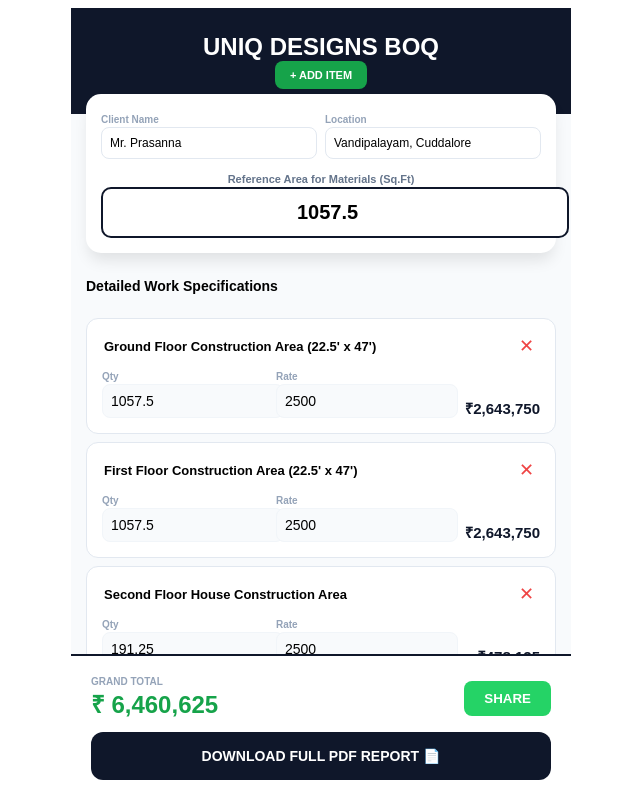
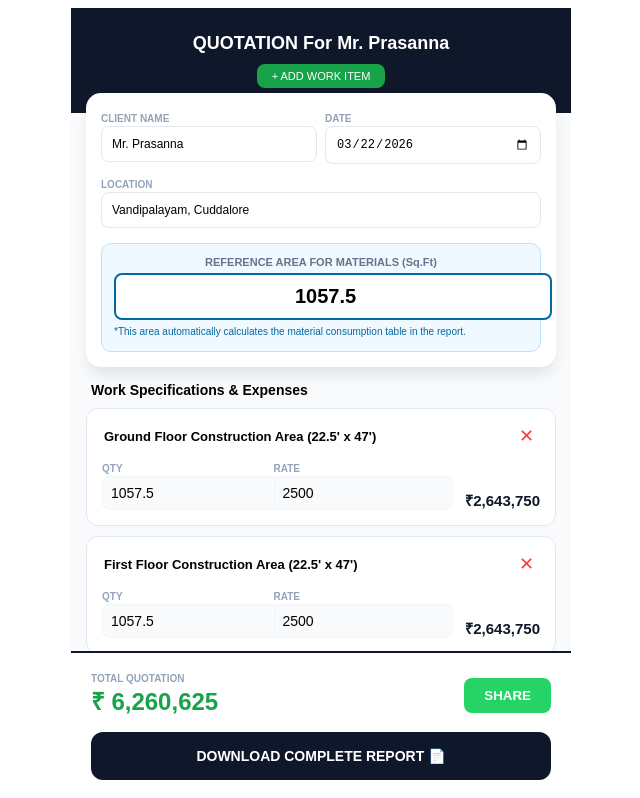
Before and after one commit to Movieeesss/BOQ-ESTIMATOR, a React (Vite) app: page / in a window 1280 px wide. Shown: the top 798 px of the page, without its empty margins (319-959 px from the left). Built offline with nearby package versions, Linux system fonts and the light colour scheme.

Commit message:
Update BOQ ESTIMATOR.tsx

```diff
--- a/src/BOQ ESTIMATOR.tsx
+++ b/src/BOQ ESTIMATOR.tsx
@@ -2,8 +2,10 @@
 import jsPDF from 'jspdf';
 import autoTable from 'jspdf-autotable';
 
-// --- 1. FULL IMAGE DATA & ENGINEERING LOGIC ---
-const ENG_LOGIC = { cement: 0.42, steel: 4.0, sand: 1.8, aggregate: 1.35, bricks: 22, paint: 0.25, tiles: 1.1 };
+// --- 1. ENGINEERING LOGIC ---
+const ENG_LOGIC = {
+  cement: 0.42, steel: 4.0, sand: 1.8, aggregate: 1.35, bricks: 22, paint: 0.25, tiles: 1.1
+};
 
 // FULL DATABASE FROM IMAGE 3 (29 ITEMS)
 const IMAGE_MATERIAL_LIST = [
@@ -12,7 +14,7 @@
   { item: "Cement", spec: "Chettinad / Ramco Super Plast / UltraTech", unit: "Bags", constant: ENG_LOGIC.cement },
   { item: "Steel", spec: "Fe 550D TMT Bars PULKIT", unit: "Kgs", constant: ENG_LOGIC.steel },
   { item: "Window Grill", spec: "12mm Square Rod (Ladder Design)", unit: "Kg", constant: 1.5 },
-  { item: "Window & Door", spec: "Teak Wood / UPVC (Client's Choice)", unit: "Standard", constant: 0 },
+  { item: "Window & Door", spec: "Teak Wood / UPVC", unit: "Standard", constant: 0 },
   { item: "Maindoor", spec: "Teak Shutter", unit: "Nos", constant: 0 },
   { item: "Bedroom Doors", spec: "Readymade Skin Doors", unit: "Nos", constant: 0 },
   { item: "Hand Rail", spec: "Stainless Steel Tubes (ISI/ISO)- JINDAL Brand", unit: "Rft", constant: 0.15 },
@@ -39,33 +41,39 @@
 
 interface BOQItem { id: number; desc: string; qty: number; rate: number; unit: string; }
 
+// --- 2. THE LAG-FIXER: HIGH PERFORMANCE INPUT ---
 const FastInput = ({ value, onSave, type = "text", style, placeholder }: any) => {
   const [local, setLocal] = useState(value);
   useEffect(() => { setLocal(value); }, [value]);
+
   return (
-    <input type={type} value={local} onChange={(e) => setLocal(e.target.value)} onBlur={() => onSave(type === "number" ? Number(local) : local)} style={style} placeholder={placeholder}/>
+    <input
+      type={type}
+      value={local}
+      onChange={(e) => setLocal(e.target.value)}
+      onBlur={() => onSave(type === "number" ? Number(local) : local)}
+      style={style}
+      placeholder={placeholder}
+    />
   );
 };
 
-export default function MasterBOQEstimator() {
-  const [projectName, setProjectName] = useState("Mr. Prasanna Project");
+export default function MasterProfessionalBOQ() {
   const [clientName, setClientName] = useState("Mr. Prasanna");
   const [location, setLocation] = useState("Vandipalayam, Cuddalore");
+  const [projectDate, setProjectDate] = useState(new Date().toISOString().split('T')[0]);
   const [builtArea, setBuiltArea] = useState<number>(1057.5);
-  const [projectDate, setProjectDate] = useState(new Date().toISOString().split('T')[0]);
 
-  // INITIAL STATE INCLUDES ALL DATA FROM IMAGES 1 & 2
   const [items, setItems] = useState<BOQItem[]>([
     { id: 1, desc: "Ground Floor Construction Area (22.5' x 47')", qty: 1057.5, rate: 2500, unit: "Sft" },
     { id: 2, desc: "First Floor Construction Area (22.5' x 47')", qty: 1057.5, rate: 2500, unit: "Sft" },
     { id: 3, desc: "Second Floor House Construction Area", qty: 191.25, rate: 2500, unit: "Sft" },
-    { id: 4, desc: "Compound Wall (80 Ft Length)", qty: 80, rate: 2500, unit: "Rft" },
-    { id: 5, desc: "Brick Water sump (2000 L) + 1 HP motor", qty: 1, rate: 150000, unit: "Nos" },
-    { id: 6, desc: "Borewell with 1 HP Jet Pump", qty: 1, rate: 80000, unit: "Nos" },
-    { id: 7, desc: "3 Phase E.B. Supply & Temp EB", qty: 2, rate: 50000, unit: "Nos" },
-    { id: 8, desc: "Plan Approval Fee and Expenses", qty: 1, rate: 75000, unit: "LS" },
-    { id: 9, desc: "Property tax assessment", qty: 1, rate: 50000, unit: "LS" },
-    { id: 10, desc: "UGD connection", qty: 1, rate: 40000, unit: "LS" }
+    { id: 4, desc: "Brick Water sump (2000 L) + 1 HP motor", qty: 1, rate: 150000, unit: "Nos" },
+    { id: 5, desc: "Borewell with 1 HP Jet Pump", qty: 1, rate: 80000, unit: "Nos" },
+    { id: 6, desc: "3 Phase E.B. Supply & Temp EB", qty: 2, rate: 50000, unit: "Nos" },
+    { id: 7, desc: "Plan Approval Fee and Expenses", qty: 1, rate: 75000, unit: "LS" },
+    { id: 8, desc: "Property tax assessment", qty: 1, rate: 50000, unit: "LS" },
+    { id: 9, desc: "UGD connection", qty: 1, rate: 40000, unit: "LS" }
   ]);
 
   const totals = useMemo(() => ({
@@ -76,16 +84,20 @@
     setItems(prev => prev.map(i => i.id === id ? { ...i, [field]: val } : i));
   }, []);
 
+  const deleteItem = (id: number) => setItems(prev => prev.filter(i => i.id !== id));
+  const addItem = () => setItems(prev => [...prev, { id: Date.now(), desc: "Custom Work Detail", qty: 1, rate: 0, unit: "Nos" }]);
+
   const generatePDF = () => {
     const doc = new jsPDF();
-    doc.setFontSize(16);
-    doc.text("MASTER CONSTRUCTION QUOTATION", 105, 15, { align: 'center' });
+    doc.setFontSize(18);
+    doc.text(`QUOTATION For ${clientName}`, 105, 15, { align: 'center' });
 
     doc.setFontSize(9);
-    doc.text(`Quotation For: ${clientName} | Location: ${location}`, 14, 25);
-    doc.text(`Project: ${projectName} | Date: ${projectDate}`, 14, 30);
+    doc.text(`Location: ${location}`, 14, 25);
+    doc.text(`Date: ${projectDate}`, 160, 25);
+    doc.text(`Material Reference Area: ${builtArea} Sft`, 14, 30);
 
-    // Table 1: Construction & Additional Expenses (Images 1 & 2)
+    // TABLE 1: CONSTRUCTION COST
     autoTable(doc, {
       startY: 35,
       head: [['Description', 'Quantity', 'Rate', 'Amount']],
@@ -94,46 +106,59 @@
       theme: 'grid', headStyles: { fillColor: [15, 23, 42] }
     });
 
-    // Table 2: Full Material Specification (Image 3 - 29 Items)
+    // TABLE 2: MATERIAL CONSUMPTION (BASED ON REFERENCE AREA)
     const matRows = IMAGE_MATERIAL_LIST.map(m => [
-      m.item, m.spec, m.constant > 0 ? `${Math.round(builtArea * m.constant)} ${m.unit}` : "As Required", "Included"
+      m.item, m.spec, m.constant > 0 ? `${Math.round(builtArea * m.constant)} ${m.unit}` : "As per design", "Included"
     ]);
 
     autoTable(doc, {
       startY: (doc as any).lastAutoTable.finalY + 10,
-      head: [[{ content: 'MATERIALS TO BE USED & CONSUMPTION REPORT', colSpan: 4, styles: { halign: 'center' } }]],
+      head: [[{ content: 'MATERIAL CONSUMPTION LOGIC (Based on Reference Area)', colSpan: 4, styles: { halign: 'center' } }]],
       body: matRows,
       theme: 'striped', headStyles: { fillColor: [184, 134, 11] }
     });
 
-    doc.save(`${clientName}_Complete_BOQ.pdf`);
+    doc.save(`Quotation_${clientName}.pdf`);
   };
 
   return (
     <div style={containerStyle}>
       <div style={headerStyle}>
-        <h2 style={{ margin: 0 }}>UNIQ DESIGNS BOQ</h2>
-        <button onClick={() => setItems([...items, { id: Date.now(), desc: "Custom Item", qty: 1, rate: 0, unit: "Nos" }])} style={addBtn}>+ ADD ITEM</button>
+        <h2 style={{ margin: 0, fontSize: '18px' }}>QUOTATION For {clientName}</h2>
+        <button onClick={addItem} style={addBtn}>+ ADD WORK ITEM</button>
       </div>
 
+      {/* EDITABLE HEADER SECTION */}
       <div style={cardStyle}>
         <div style={grid2}>
-          <div style={f1}><label style={miniLabel}>Client Name</label><FastInput value={clientName} onSave={setClientName} style={detailInp} /></div>
-          <div style={f1}><label style={miniLabel}>Location</label><FastInput value={location} onSave={setLocation} style={detailInp} /></div>
+          <div style={f1}>
+            <label style={miniLabel}>CLIENT NAME</label>
+            <FastInput value={clientName} onSave={setClientName} style={detailInp} />
+          </div>
+          <div style={f1}>
+            <label style={miniLabel}>DATE</label>
+            <input type="date" value={projectDate} onChange={e => setProjectDate(e.target.value)} style={detailInp} />
+          </div>
         </div>
-        <div style={{ marginTop: '10px', textAlign: 'center' }}>
-          <label style={labelStyle}>Reference Area for Materials (Sq.Ft)</label>
+        <div style={{ marginTop: '10px' }}>
+          <label style={miniLabel}>LOCATION</label>
+          <FastInput value={location} onSave={setLocation} style={detailInp} />
+        </div>
+
+        <div style={refAreaBox}>
+          <label style={labelStyle}>REFERENCE AREA FOR MATERIALS (Sq.Ft)</label>
           <FastInput type="number" value={builtArea} onSave={setBuiltArea} style={areaInput} />
+          <p style={infoText}>*This area automatically calculates the material consumption table in the report.</p>
         </div>
       </div>
 
       <div style={scrollArea}>
-        <h3 style={{ fontSize: '14px', padding: '10px 0' }}>Detailed Work Specifications</h3>
+        <h3 style={{ fontSize: '14px', padding: '0 5px 10px 5px', margin: 0 }}>Work Specifications & Expenses</h3>
         {items.map(item => (
           <div key={item.id} style={itemCard}>
             <div style={{ display: 'flex', justifyContent: 'space-between' }}>
               <FastInput value={item.desc} onSave={(v: any) => updateItem(item.id, 'desc', v)} style={itemTitle} />
-              <button onClick={() => setItems(prev => prev.filter(i => i.id !== item.id))} style={delBtn}>✕</button>
+              <button onClick={() => deleteItem(item.id)} style={delBtn}>✕</button>
             </div>
             <div style={inputRow}>
               <div style={f1}><span style={miniLabel}>Qty</span><FastInput type="number" value={item.qty} style={smallInp} onSave={(v: any) => updateItem(item.id, 'qty', v)} /></div>
@@ -146,35 +171,37 @@
 
       <div style={floatingFooter}>
         <div style={footerMain}>
-          <div><div style={miniLabel}>GRAND TOTAL</div><div style={totalVal}>₹ {totals.cost.toLocaleString()}</div></div>
-          <button onClick={() => window.open(`https://wa.me/?text=BOQ for ${clientName}: ₹${totals.cost.toLocaleString()}`)} style={waBtn}>SHARE</button>
+          <div><div style={miniLabel}>TOTAL QUOTATION</div><div style={totalVal}>₹ {totals.cost.toLocaleString()}</div></div>
+          <button onClick={() => window.open(`https://wa.me/?text=Quotation for ${clientName}: ₹${totals.cost.toLocaleString()}`)} style={waBtn}>SHARE</button>
         </div>
-        <button onClick={generatePDF} style={pdfBtn}>DOWNLOAD FULL PDF REPORT 📄</button>
+        <button onClick={generatePDF} style={pdfBtn}>DOWNLOAD COMPLETE REPORT 📄</button>
       </div>
     </div>
   );
 }
 
-// --- CSS STYLING (Optimized for Mobile) ---
+// --- CSS STYLING ---
 const containerStyle = { maxWidth: '500px', margin: '0 auto', background: '#f8fafc', minHeight: '100vh', paddingBottom: '160px', fontFamily: 'sans-serif' };
 const headerStyle = { background: '#0f172a', color: 'white', padding: '25px 15px', textAlign: 'center' as const };
-const addBtn = { background: '#16a34a', color: 'white', border: 'none', padding: '8px 15px', borderRadius: '8px', fontSize: '11px', fontWeight: 'bold' as const };
 const cardStyle = { background: 'white', margin: '-20px 15px 15px 15px', padding: '15px', borderRadius: '15px', boxShadow: '0 10px 15px -3px rgba(0,0,0,0.1)', position: 'relative' as const, zIndex: 10 };
+const refAreaBox = { marginTop: '15px', padding: '12px', background: '#f0f9ff', borderRadius: '10px', border: '1px solid #bae6fd' };
+const infoText = { fontSize: '10px', color: '#0369a1', margin: '5px 0 0 0', lineHeight: '1.4' };
 const grid2 = { display: 'flex', gap: '8px' };
 const f1 = { flex: 1 };
-const detailInp = { width: '100%', padding: '8px', border: '1px solid #e2e8f0', borderRadius: '8px', fontSize: '12px', outline: 'none', boxSizing: 'border-box' as const };
-const areaInput = { width: '100%', padding: '12px', border: '2px solid #0f172a', borderRadius: '10px', fontSize: '20px', fontWeight: 'bold' as const, textAlign: 'center' as const };
-const labelStyle = { fontSize: '11px', color: '#64748b', fontWeight: 'bold' as const };
-const miniLabel = { fontSize: '10px', color: '#94a3b8', fontWeight: 'bold' as const };
+const detailInp = { width: '100%', padding: '10px', border: '1px solid #e2e8f0', borderRadius: '8px', fontSize: '12px', outline: 'none', boxSizing: 'border-box' as const };
+const areaInput = { width: '100%', padding: '10px', border: '2px solid #0369a1', borderRadius: '8px', fontSize: '20px', fontWeight: 'bold' as const, textAlign: 'center' as const };
+const labelStyle = { fontSize: '11px', color: '#64748b', fontWeight: 'bold' as const, display: 'block', marginBottom: '5px', textAlign: 'center' as const };
+const miniLabel = { fontSize: '10px', color: '#94a3b8', fontWeight: 'bold' as const, textTransform: 'uppercase' as const };
 const scrollArea = { padding: '0 15px' };
-const itemCard = { background: 'white', padding: '15px', borderRadius: '12px', marginBottom: '8px', border: '1px solid #e2e8f0' };
+const itemCard = { background: 'white', padding: '15px', borderRadius: '12px', marginBottom: '10px', border: '1px solid #e2e8f0' };
 const itemTitle = { border: 'none', fontWeight: 'bold' as const, fontSize: '13px', width: '85%', outline: 'none' };
-const inputRow = { display: 'flex', gap: '10px', alignItems: 'flex-end', marginTop: '8px' };
+const inputRow = { display: 'flex', gap: '10px', alignItems: 'flex-end', marginTop: '10px' };
 const smallInp = { width: '100%', border: '1px solid #f1f5f9', padding: '8px', borderRadius: '8px', fontSize: '14px', background: '#f8fafc' };
-const rowTotal = { fontWeight: '900' as const, fontSize: '15px', color: '#0f172a', minWidth: '90px', textAlign: 'right' as const };
-const delBtn = { color: '#ef4444', background: 'none', border: 'none', fontSize: '18px' };
+const rowTotal = { fontWeight: '900' as const, fontSize: '15px', color: '#0f172a', minWidth: '95px', textAlign: 'right' as const };
+const delBtn = { color: '#ef4444', background: 'none', border: 'none', fontSize: '18px', cursor: 'pointer' };
+const addBtn = { background: '#16a34a', color: 'white', border: 'none', padding: '6px 15px', borderRadius: '8px', fontSize: '11px', marginTop: '10px' };
 const floatingFooter = { position: 'fixed' as const, bottom: 0, width: '100%', maxWidth: '500px', background: 'white', padding: '20px', borderTop: '2px solid #0f172a', zIndex: 1000, boxSizing: 'border-box' as const };
-const footerMain = { display: 'flex', justifyContent: 'space-between', alignItems: 'center', marginBottom: '12px' };
+const footerMain = { display: 'flex', justifyContent: 'space-between', alignItems: 'center', marginBottom: '15px' };
 const totalVal = { fontSize: '24px', fontWeight: '900' as const, color: '#16a34a' };
 const pdfBtn = { width: '100%', padding: '16px', background: '#0f172a', color: 'white', border: 'none', borderRadius: '12px', fontWeight: 'bold' as const, fontSize: '14px' };
 const waBtn = { padding: '10px 20px', background: '#25D366', color: 'white', border: 'none', borderRadius: '8px', fontWeight: 'bold' as const };
```
